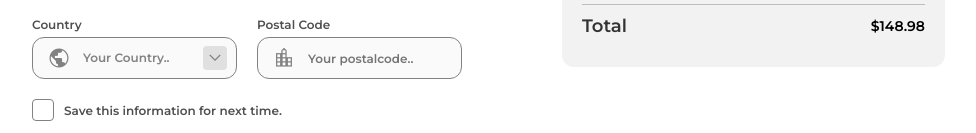
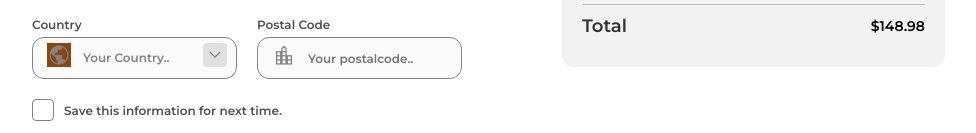
Before and after one commit to vinepereira/Checkout-Page-DevChallenges, a plain HTML site: page index.html in a window 1280 px wide. Shown: the part 656-789 px from the top of the page, without its empty margins (128-1104 px from the left). Drawn offline with nearby package versions, Linux system fonts and the light colour scheme.

Commit message:
position icons att

```diff
--- a/assets/css/home/home.css
+++ b/assets/css/home/home.css
@@ -92,7 +92,12 @@ input::-webkit-inner-spin-button {
     position: absolute;
     color: var(--color-icons);
     left: 15px;
-    top: 29px;
+    top: 27px;
+}
+
+.form-input span.public {
+    background-color: saddlebrown;
+    top: 26px;
 }
 
 .form-input label#setinha {
@@ -100,7 +105,7 @@ input::-webkit-inner-spin-button {
     color: var(--color-icons);
     right: 10px;
     left: initial;
-    top: 29px;
+    top: 26px;
     background-color: #E0E0E0;
     border-radius: 4px;
     pointer-events: none;
--- a/index.html
+++ b/index.html
@@ -70,7 +70,7 @@
                         <option value="USA">United States</option>
                         <option value="Germain">Germain</option>
                     </select>
-                    <span class="material-symbols-outlined">public</span>
+                    <span class="material-symbols-outlined public">public</span>
                     <label for="country" class="material-symbols-outlined" id="setinha">expand_more</label>
                 </div>
 
```
